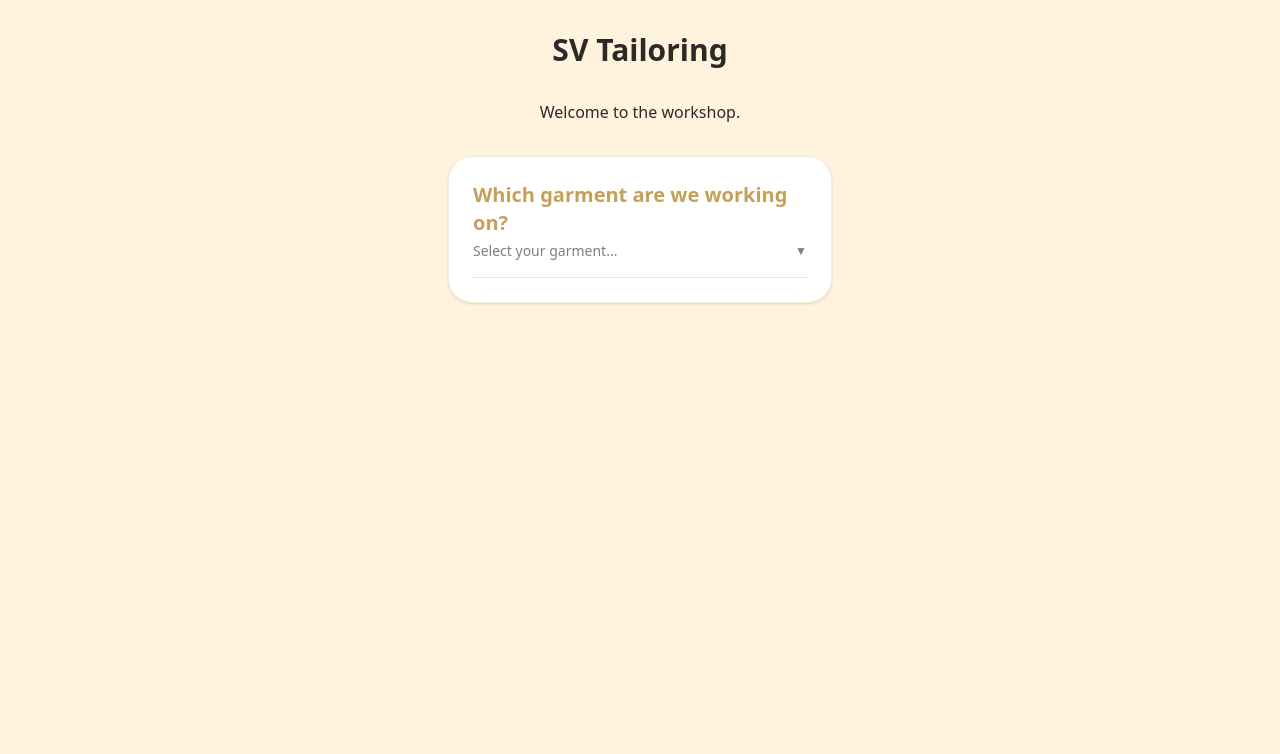
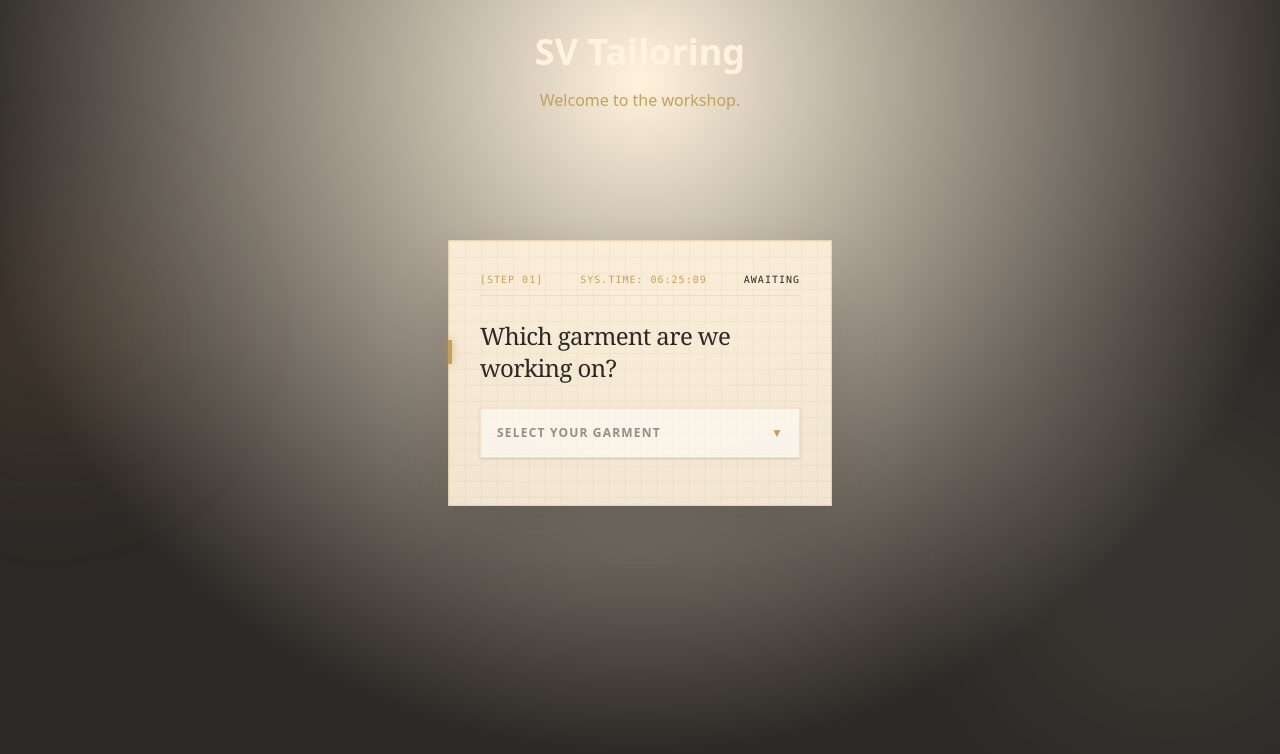
Before and after one commit to KevinJ-Gomez/confecciones-sv, a Next.js app: page /en in a window 1280 px wide. Shown: the top 754 px of the page. Built offline with nearby package versions, Linux system fonts and the light colour scheme.

Commit message:
feat: implementar motor 3D interactivo, animaciones svg y i18n en calculadora

```diff
--- a/package.json
+++ b/package.json
@@ -9,6 +9,7 @@
     "lint": "eslint"
   },
   "dependencies": {
+    "framer-motion": "^12.40.0",
     "next": "16.2.9",
     "react": "19.2.4",
     "react-dom": "19.2.4"
--- a/src/app/[lang]/page.js
+++ b/src/app/[lang]/page.js
@@ -2,16 +2,30 @@ import es from "../../dictionaries/es.json";
 import en from "../../dictionaries/en.json";
 import Calculadora from "../../components/Calculadora";
 
-const diccionarios = { es, en};
+const diccionarios = { es, en };
 
 export default async function Home({ params }) {
   const { lang } = await params;
   const t = diccionarios[lang];
 
   return (
-    <main className="min-h-screen bg-crema text-marron-oscuro p-8 flex flex-col items-center">
-      <h1 className="text-3xl font-bold mb-8">{t.page.title}</h1>
-      <p className="mb-8">{t.page.subtitle}</p>
+    // CAMBIO DE ARQUITECTURA: Contenedor escénico con degradado dramático y perspectiva habilitada
+    <main
+      className="min-h-screen p-8 flex flex-col items-center relative overflow-hidden"
+      style={{
+        // Simulación de estudio: Foco cenital dorado que se funde a marrón oscuro
+        background: "radial-gradient(circle at 50% 10%, #FFF3DD 0%, #2D2926 70%)",
+        perspective: "1200px", // Habilita el entorno 3D para TODA la página
+      }}
+    >
+      {/* Elementos decorativos borrosos para dar sensación de profundidad (Bokeh 3D) */}
+      <div className="absolute top-1/4 -left-20 w-64 h-64 rounded-full bg-dorado/10 blur-3xl pointer-events-none" />
+      <div className="absolute bottom-10 -right-20 w-96 h-96 rounded-full bg-crema/5 blur-3xl pointer-events-none" />
+
+      <h1 className="text-4xl font-bold mb-4 text-crema relative z-10">{t.page.title}</h1>
+      <p className="mb-12 text-dorado relative z-10">{t.page.subtitle}</p>
+
+      {/* La calculadora ahora vive en este espacio escénico */}
       <Calculadora dict={t.calculator} />
     </main>
   );
--- a/src/components/Calculadora.js
+++ b/src/components/Calculadora.js
@@ -1,23 +1,192 @@
 "use client";
 
-import { useState } from "react";
+import { useState, useRef, useEffect } from "react";
+import { motion, AnimatePresence, useMotionValue, useTransform, useSpring } from "framer-motion";
+
+// --- FÍSICAS DE ALTA PRECISIÓN ---
+const menuVariants = {
+  hidden: { height: 0, opacity: 0 },
+  visible: {
+    height: "auto",
+    opacity: 1,
+    transition: { type: "spring", stiffness: 500, damping: 30, staggerChildren: 0.04, delayChildren: 0.02 },
+  },
+  exit: { height: 0, opacity: 0, transition: { stiffness: 400, damping: 30, staggerChildren: 0.02, staggerDirection: -1 } },
+};
+
+const hiloVariants = {
+  hidden: { pathLength: 0, opacity: 0, strokeDasharray: "4 6" },
+  visible: { pathLength: 1, opacity: 1, strokeDasharray: "4 6", transition: { duration: 0.5, ease: "easeOut" } },
+  broken: {
+    pathLength: 0,
+    opacity: 0,
+    strokeDasharray: "1 40",
+    transition: { duration: 0.25, ease: "circIn" }
+  },
+  exit: { pathLength: 0, opacity: 0, transition: { duration: 0.2 } }
+};
+
+const tagVariants = {
+  hidden: { opacity: 0, x: -10 },
+  visible: { opacity: 1, x: 0, transition: { type: "spring", stiffness: 400, damping: 20 } },
+  exit: { opacity: 0, x: 5, transition: { duration: 0.1 } }
+};
 
 export default function Calculadora({ dict }) {
   const [isOpen, setIsOpen] = useState(false);
+  const [isBroken, setIsBroken] = useState(false);
+  const [selectedPrenda, setSelectedPrenda] = useState(null);
+
+  // Reloj simulado para el metadato (Toque técnico)
+  const [time, setTime] = useState("");
+  useEffect(() => {
+    setTime(new Date().toLocaleTimeString('en-US', { hour12: false, hour: "numeric", minute: "numeric", second: "numeric" }));
+  }, [isOpen]);
+
+  const ref = useRef(null);
+  const mouseX = useMotionValue(0);
+  const mouseY = useMotionValue(0);
+  const rotateX = useTransform(mouseY, [-300, 300], [4, -4]);
+  const rotateY = useTransform(mouseX, [-300, 300], [-4, 4]);
+  const smoothRotateX = useSpring(rotateX, { stiffness: 100, damping: 20 });
+  const smoothRotateY = useSpring(rotateY, { stiffness: 100, damping: 20 });
+
+  function handleMouseMove(event) {
+    if(!ref.current) return;
+    const rect = ref.current.getBoundingClientRect();
+    mouseX.set(event.clientX - (rect.left + rect.width / 2));
+    mouseY.set(event.clientY - (rect.top + rect.height / 2));
+  }
+
+  function handleMouseLeave() {
+    mouseX.set(0);
+    mouseY.set(0);
+  }
+
+  const handleSelect = (prenda) => {
+    setIsBroken(true);
+    setSelectedPrenda(prenda);
+    setTimeout(() => {
+      setIsOpen(false);
+      setIsBroken(false);
+    }, 300);
+  };
+
+  const prendasArray = ["Pantalón", "Camisa", "Vestido"];
 
   return (
-    <div className="bg-white p-6 rounded-3xl shadow-sm border border-dorado/20 w-full max-w-sm">
-      <h2 className="text-dorado text-xl font-bold mb-1">{dict.question}</h2>
+    <div
+      ref={ref}
+      onMouseMove={handleMouseMove}
+      onMouseLeave={handleMouseLeave}
+      className="w-full flex justify-center py-20 relative"
+      style={{ perspective: "2000px" }}
+    >
+      <motion.div
+        style={{ rotateX: smoothRotateX, rotateY: smoothRotateY, transformStyle: "preserve-3d" }}
+        className="w-full max-w-sm relative z-10"
+      >
+        {/* DISEÑO NEO-EDITORIAL: Fondo de Papel Milimetrado (Blueprint) y Cristal */}
+        <div className="absolute inset-0 bg-[#FFF3DD]/90 backdrop-blur-xl border border-dorado/30 shadow-[0_30px_60px_-15px_rgba(45,41,38,0.3)] z-0"
+             style={{
+               backgroundImage: `linear-gradient(to right, rgba(197, 160, 89, 0.1) 1px, transparent 1px), linear-gradient(to bottom, rgba(197, 160, 89, 0.1) 1px, transparent 1px)`,
+               backgroundSize: '16px 16px'
+             }}
+        />
 
-      <button
-        onClick={() => setIsOpen(!isOpen)}
-        className="w-full text-left text-marron-oscuro/60 text-sm mb-4 cursor-pointer flex justify-between items-center"
-      >
-        {dict.placeholder}
-        <span className="text-xs">▼</span>
-      </button>
+        <div className="relative z-10 p-8">
+          {/* MICRO-TIPOGRAFÍA Y METADATOS TÉCNICOS INTERNACIONALIZADOS */}
+          <div className="flex justify-between items-center mb-6 text-[10px] font-mono text-dorado tracking-widest uppercase border-b border-dorado/20 pb-2">
+            <span>{dict.step}</span>
+            <span>{dict.timeLabel} {time}</span>
+            <span className={selectedPrenda ? "text-green-600" : "text-marron-oscuro"}>
+              {selectedPrenda ? dict.ok : dict.awaiting}
+            </span>
+          </div>
 
-      <hr className="border-t border-dorado/30" />
+          <h2 className="text-marron-oscuro text-2xl font-serif tracking-tight mb-6 relative">
+            {dict.question}
+            {/* Pequeño acento de luz */}
+            <div className="absolute -left-8 top-1/2 -translate-y-1/2 w-1 h-6 bg-dorado shadow-[0_0_8px_rgba(197,160,89,0.8)]"></div>
+          </h2>
+
+          <button
+            onClick={() => setIsOpen(!isOpen)}
+            className="group w-full text-left text-sm mb-4 cursor-pointer flex justify-between items-center outline-none relative z-20 bg-white/50 p-4 border border-dorado/20 hover:border-dorado transition-all duration-300 shadow-sm"
+            aria-expanded={isOpen}
+            aria-controls="menu-prendas"
+          >
+            <span className={`uppercase tracking-widest text-xs font-bold ${selectedPrenda ? 'text-marron-oscuro' : 'text-marron-oscuro/50'}`}>
+              {selectedPrenda ? selectedPrenda : dict.placeholder}
+            </span>
+            <motion.span
+              animate={{ rotate: isOpen ? 180 : 0 }}
+              transition={{ type: "spring", stiffness: 400, damping: 20 }}
+              className="text-xs text-dorado"
+            >
+              ▼
+            </motion.span>
+          </button>
+
+          <div className="relative">
+            <AnimatePresence>
+              {isOpen && (
+                <svg className="absolute left-6 top-0 w-4 h-full pointer-events-none z-0 overflow-visible" viewBox="0 0 10 100" preserveAspectRatio="none">
+                  <circle cx="5" cy="0" r="3" fill="#C5A059" style={{ filter: "drop-shadow(0px 0px 4px rgba(197,160,89,0.8))" }} />
+                  <motion.path
+                    d="M 5 0 L 5 100"
+                    stroke="#C5A059"
+                    strokeWidth="1.5"
+                    fill="transparent"
+                    variants={hiloVariants}
+                    initial="hidden"
+                    animate={isBroken ? "broken" : "visible"}
+                    exit="exit"
+                    // EL GLOW DEL HILO
+                    style={{ filter: "drop-shadow(0px 0px 3px rgba(197,160,89,0.6))" }}
+                  />
+                </svg>
+              )}
+            </AnimatePresence>
+
+            <AnimatePresence>
+              {isOpen && (
+                <motion.div
+                  id="menu-prendas"
+                  variants={menuVariants}
+                  initial="hidden"
+                  animate="visible"
+                  exit="exit"
+                  className="overflow-hidden pl-12 relative z-10"
+                >
+                  <div className="flex flex-col gap-2 pb-4 pt-4">
+                    {prendasArray.map((prenda) => (
+                      <motion.button
+                        key={prenda}
+                        variants={tagVariants}
+                        onClick={() => handleSelect(prenda)}
+                        className="group relative w-full text-left px-4 py-3 outline-none flex items-center justify-between overflow-hidden"
+                      >
+                        {/* Fondo que aparece desde la izquierda */}
+                        <div className="absolute inset-0 bg-marron-oscuro -translate-x-full group-hover:translate-x-0 transition-transform duration-500 ease-out z-0" />
+
+                        <span className="relative z-10 uppercase tracking-widest text-xs font-semibold text-marron-oscuro group-hover:text-crema transition-colors duration-300">
+                          {prenda}
+                        </span>
+
+                        {/* Flecha magnética que entra por la derecha */}
+                        <span className="relative z-10 text-dorado opacity-0 -translate-x-4 group-hover:opacity-100 group-hover:translate-x-0 transition-all duration-500 ease-out font-mono">
+                          →
+                        </span>
+                      </motion.button>
+                    ))}
+                  </div>
+                </motion.div>
+              )}
+            </AnimatePresence>
+          </div>
+        </div>
+      </motion.div>
     </div>
   );
 }
--- a/src/dictionaries/en.json
+++ b/src/dictionaries/en.json
@@ -5,6 +5,11 @@
   },
   "calculator": {
     "question": "Which garment are we working on?",
-    "placeholder": "Select your garment..."
+    "placeholder": "Select your garment",
+    "step": "[Step 01]",
+    "timeLabel": "Sys.Time:",
+    "awaiting": "AWAITING",
+    "ok": "OK"
+
   }
 }
--- a/src/dictionaries/es.json
+++ b/src/dictionaries/es.json
@@ -5,6 +5,10 @@
   },
   "calculator": {
     "question": "¿Qué prenda vamos a trabajar?",
-    "placeholder": "Selecciona tu prenda..."
+    "placeholder": "Selecciona tu prenda",
+    "step": "[ Paso 01]",
+    "timeLabel": "Hora.Sis:",
+    "awaiting": "ESPERANDO",
+    "ok": "OK"
   }
 }
```
Also changed, not shown: 1 other file (tests, documents, lock files or other folders).
